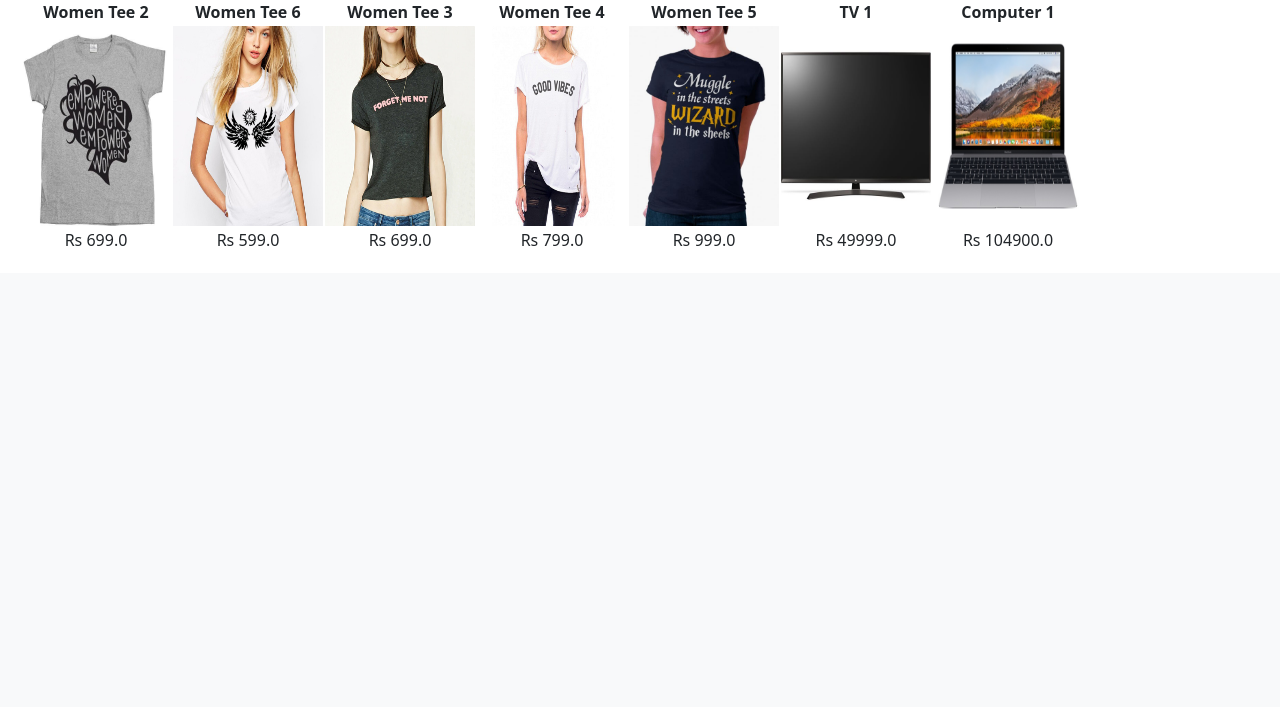
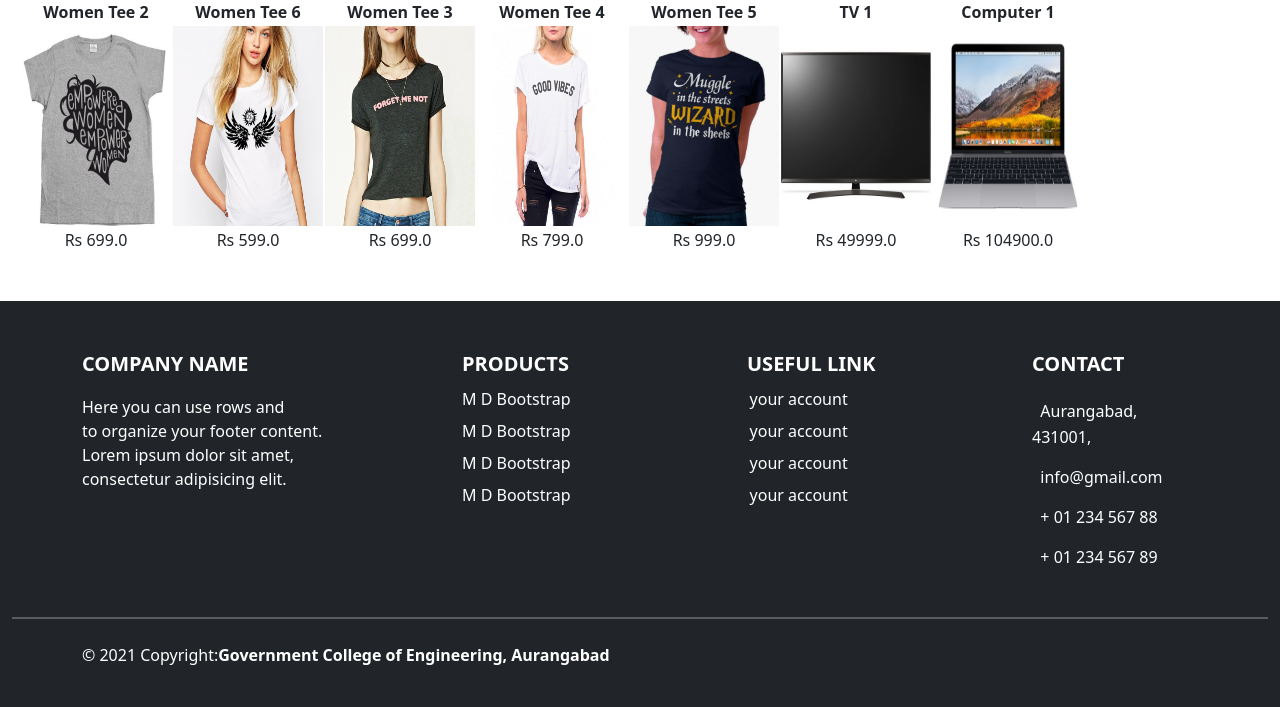
Before and after one commit to parnika11/ecommerce-try-on, a Flask app: page / in a window 1280 px wide. Shown: the part 560-1267 px from the top of the page. Before the commit the page ends 806 px from the top, so only its background shows below. Run offline with Flask 2, Linux system fonts and the light colour scheme; data comes from the database, SQL or seed files in the repository; some libraries are stand-ins or nearby versions.

Commit message:
Update home.html

```diff
--- a/templates/home.html
+++ b/templates/home.html
@@ -147,6 +147,57 @@
 			{% endfor %}
 		</div>
 	</div>
+
+	<div class="container-fluid bg-dark text-white mt-5">
+	<div class="container">
+	<div class="row ">
+	  <div class="col-xl-4 col-lg-4 col-md-4 col-sm-12 col-12 footer pt-5">
+		<p style="font-size:20px;text-transform: uppercase;font-weight: 800;" data-aos="slide-right">company name</p>
+		<p data-aos="slide-right">Here you can use rows and<br>
+		to organize your footer content.<br>
+		Lorem ipsum dolor sit amet,<br>
+		consectetur adipisicing elit.<br></p>
+	  </div>
+	  <div class="col-xl-3 pt-5 hide-girl">
+		<span style="font-size:20px;text-transform: uppercase;font-weight: 800;" data-aos="zoom-in-left">products</span><br>
+		<p style="margin-top:3%" data-aos="slide-up">M D Bootstrap</p>
+		<p style="margin-top:-3%" data-aos="slide-up">M D Bootstrap</p>
+		<p style="margin-top:-3%" data-aos="slide-up">M D Bootstrap</p>
+		<p style="margin-top:-3%;" data-aos="slide-up">M D Bootstrap</p>
+	 </div>
+	  <div class="col-xl-3 col-lg-4 col-md-4 col-sm-12 col-12 footer  pt-5">
+		<span style="font-size:20px;text-transform: uppercase;font-weight: 800;" class="text-center" data-aos="zoom-in-left">useful link</span><br>
+		<p style="margin-top:3%;margin-left:1%;"data-aos="fade-up">your account</p>
+		<p style="margin-top:-3%;margin-left:1%;"data-aos="fade-up">your account</p>
+		<p style="margin-top:-3%;margin-left:1%;"data-aos="fade-up">your account</p>
+		<p style="margin-top:-3%;margin-left:1%;"data-aos="fade-up">your account</p>
+	  </div>
+	  <div class="col-xl-2 col-lg-4 col-md-4 col-sm-12 col-12 footer pt-5 pb-3">
+		<p style="font-size:20px;text-transform: uppercase;font-weight: 800;" data-aos="slide-left">contact</p>
+		<p data-aos="fade-up"><i class="fa fa-home" aria-hidden="true" style="font-size:20px;"></i>&nbsp; Aurangabad, 431001,</p>
+		<p data-aos="fade-up"><i class="fa fa-envelope" aria-hidden="true"></i>&nbsp; info@gmail.com</p>
+		<p data-aos="fade-up"><i class="fa fa-phone" aria-hidden="true"></i>&nbsp; + 01 234 567 88</p>
+		<p data-aos="fade-up"><i class="fa fa-print" aria-hidden="true"></i>&nbsp; + 01 234 567 89</p>
+	  </div>
+	</div>
+  </div>
+  <hr style="color:white;width:100%;border:1px solid">
+  <div class="container mt-4 pb-4">
+	<div class="row">
+	  <div class="col-12 col-xl-6 col-lg-6 col-md-6 col-sm-6 ">
+		<p>© 2021 Copyright:<span style="font-weight:600">Government College of Engineering, Aurangabad</span></p>
+	  </div>
+	  <div class="col-12 col-xl-6 col-lg-6 col-md-6 col-sm-6 icon-head">
+		<span class="icons-2"><i class="fa fa-facebook" aria-hidden="true"></i></span>
+		<span class="icons-3"><i class="fa fa-twitter" aria-hidden="true"></i></span>
+		<span class="icons-1"><i class="fa fa-google-plus" aria-hidden="true"></i></span>
+		<span class="icons"><i class="fa fa-instagram" aria-hidden="true"></i></span>
+	  </div>
+	</div>
+  </div>
+  </div>
+	<!--footer-->
+
 </body>
 
 </html>
```
